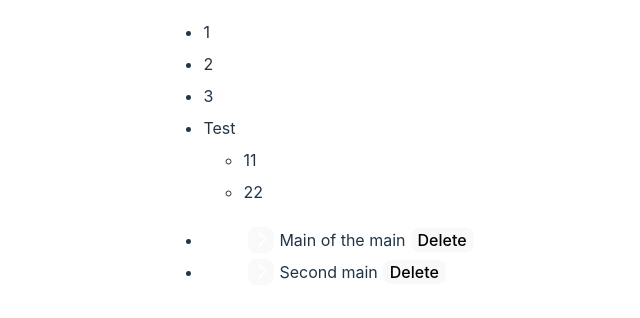
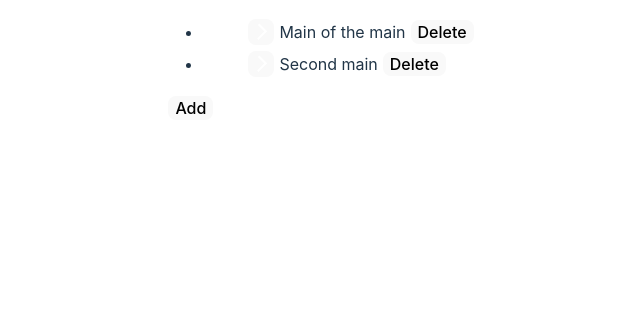
Before and after one commit to ArtmMtvnko/folder-explorer, a React (Vite) app: page / in a window 1280 px wide. Shown: the top 318 px of the page, without its empty margins (319-959 px from the left). Built offline with nearby package versions, Linux system fonts and the light colour scheme.

Commit message:
Creation categories if all have been deleted. Now if all categories have been removed, you can create new.

```diff
--- a/src/App.tsx
+++ b/src/App.tsx
@@ -16,6 +16,19 @@ export const CategoryContext = createContext<TypeCategoryContext>({
 
 function App() {
   const [categories, setCategories] = useState<Category[]>([])
+
+  const addFirstCategory = (): void => {
+    const name = prompt('Enter name of category: ')
+    if (name) {
+      categories.push({
+        id: uuidv4(),
+        name: name?.trim() ? name : 'New category',
+        subCategories: []
+      })
+
+      setCategories([...categories])
+    }
+  }
 
   useEffect(() => {
     const testCategories: Category[] = [
@@ -59,23 +72,12 @@ function App() {
 
   return (
     <>
-      <ul>
-        <li>1</li>
-        <li>2</li>
-        <li>3</li>
-        <li>
-          Test
-          <ul>
-            <li>11</li>
-            <li>22</li>
-          </ul>
-        </li>
-      </ul>
       <CategoryContext.Provider value={{ categories, setCategories }}>
         <ul>
           {categories.map(category => <CategoryItem key={category.id} category={category} />)}
         </ul>
       </CategoryContext.Provider>
+      <button onClick={addFirstCategory}>Add</button>
     </>
   )
 }
```
